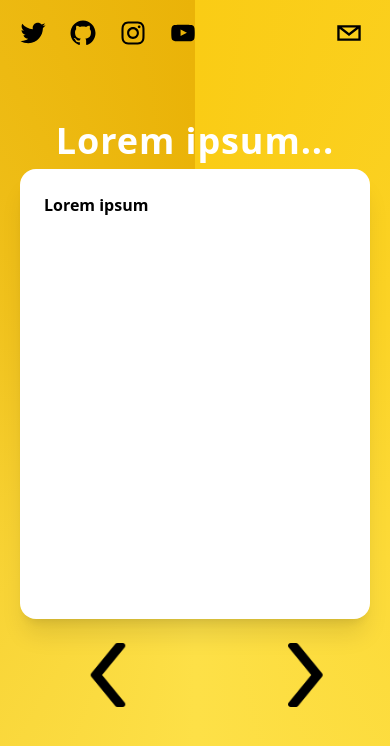
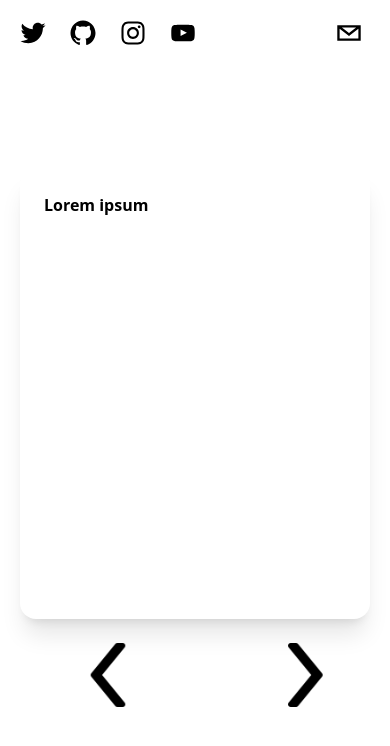
Before and after one commit to DovahKiinCat/SimpleSlideView, a Next.js app: page / in a window 390 px wide. Shown: the top 746 px of the page. Built offline with nearby package versions, Linux system fonts and the light colour scheme.

Commit message:
Mobile Test

```diff
--- a/styles/globals.css
+++ b/styles/globals.css
@@ -7,6 +7,7 @@
 @layer components{
     body{
         @apply bg-[conic-gradient(var(--tw-gradient-stops))] from-yellow-400 via-yellow-300 to-yellow-500;
+        @apply absolute;
     }
     ._arrow{
         @apply w-20 h-20 mx-14 cursor-pointer
```
